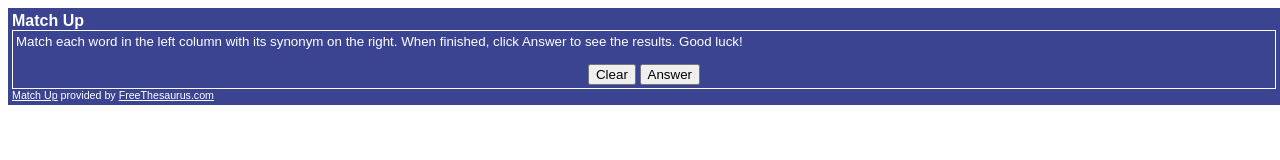
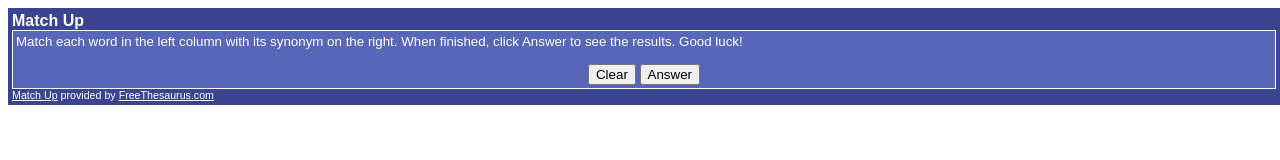
Before and after one commit to astromundi/matchup-word-game, a plain HTML site: page index.html in a window 1280 px wide. Drawn offline with Linux system fonts and the light colour scheme.

Commit message:
Update index.html

```diff
--- a/index.html
+++ b/index.html
@@ -2,7 +2,7 @@
 <div style="width:100%;position:relative;background-color:#3B4491;padding:4px">
 <div style="font:bold 12pt Arial;color:#FFFFFF">Match Up</div>
 <style>
-#MatchUp {width:100%;border:1px #FFFFFF solid;background-color:#3B4491}
+#MatchUp {width:100%;border:1px #FFFFFF solid;background-color:#5766B7}
 #MatchUp TD {font:normal 10pt Arial;color:#FFFFFF}
 #MatchUp A {color:#FFFFFF}
 #tfd_MatchUp INPUT.tfd_txt {border:1px #777 solid;height:16pt;font-size:10pt;width:100px;cursor:pointer;margin-top:2px;margin-right:4px;text-align:center}
```
